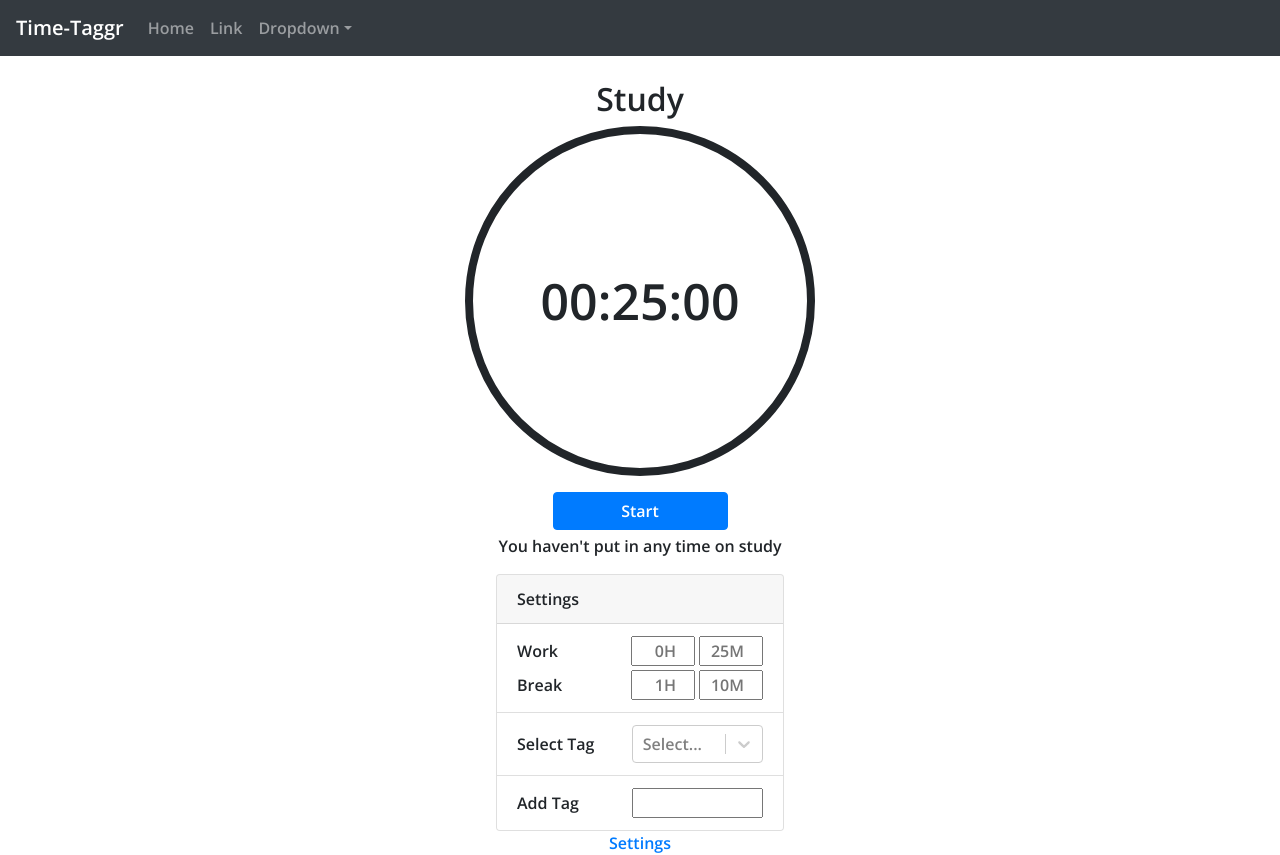
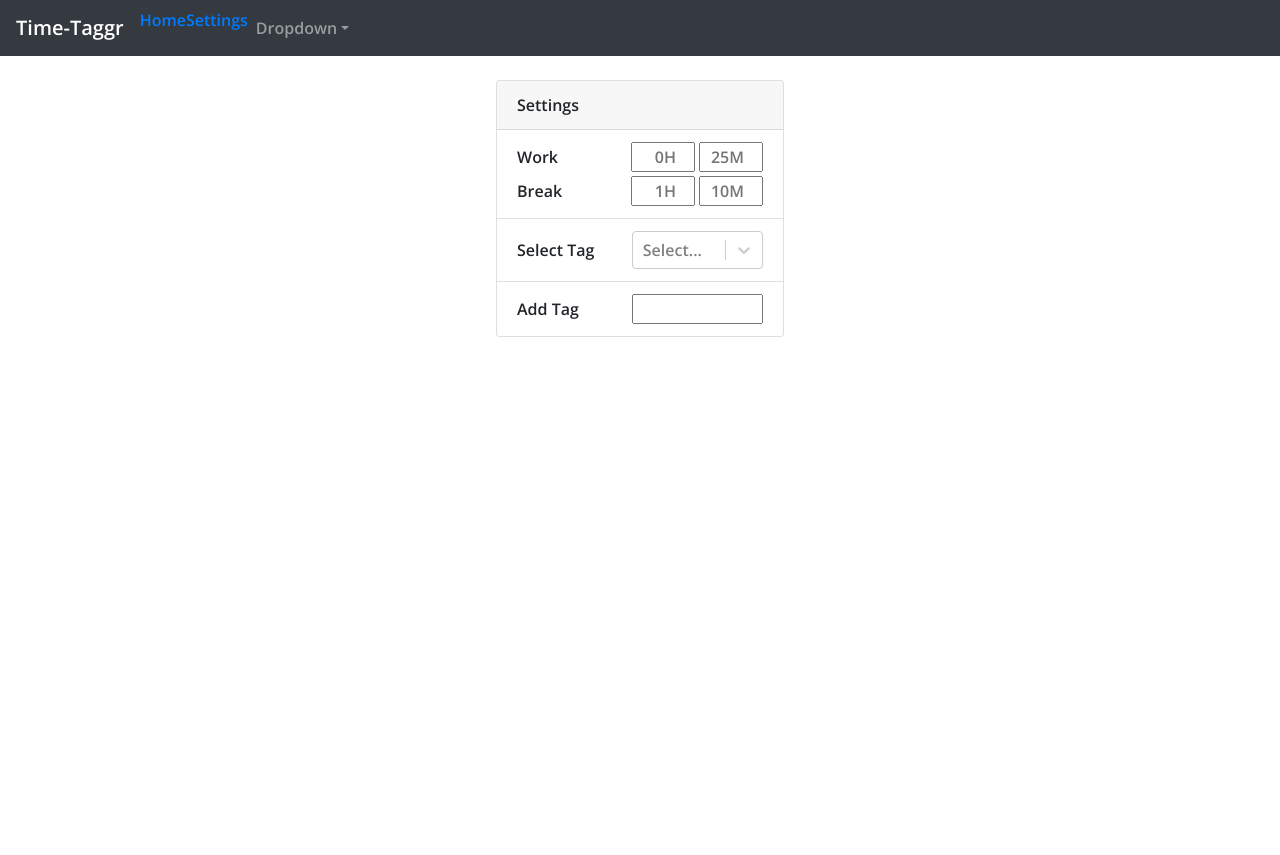
Before and after one commit to ericmiranda7/time-taggr, a React (Create React App) app in the folder time-taggr/: page /settings in a window 1280 px wide. After the commit the page ends 800 px from the top, so only its background shows below. Built offline with nearby package versions, Linux system fonts and the light colour scheme; no server answers.

Commit message:
add react router

```diff
--- a/package.json
+++ b/package.json
@@ -25,7 +25,8 @@
     "cors": "^2.8.5",
     "dotenv": "^10.0.0",
     "express": "^4.17.1",
-    "mongoose": "^5.12.13"
+    "mongoose": "^5.12.13",
+    "react-router-dom": "^5.2.0"
   },
   "devDependencies": {
     "eslint": "^7.28.0",
--- a/time-taggr/src/App.js
+++ b/time-taggr/src/App.js
@@ -1,26 +1,23 @@
+import { Route, Switch } from 'react-router'
 import NavigationBar from './components/NavigationBar'
-import Timer from './components/Timer'
+import Home from './components/Home'
 import Settings from './components/Settings'
-import { useSelector, useDispatch } from 'react-redux'
-import { useEffect } from 'react'
-import { getAllTags } from './reducers/tagsReducer'
 
 const App = () => {
-  const tags = useSelector(state => state.tags)
-  const dispatch = useDispatch()
-
-  useEffect(() => {
-    dispatch(getAllTags())
-  }, [dispatch])
 
   return (
     <div className="page-div d-flex flex-column">
       <NavigationBar />
       <div className="container mt-4 d-flex flex-column align-items-center main">
-        <h2>{tags.find((tag) => tag.isSelected)?.name}</h2>
-        <Timer />
-        <Settings />
-        <a href="#" className="mt-auto">Settings</a>
+        <Switch>
+          <Route path="/settings">
+            <Settings />
+          </Route>
+          <Route path="/">
+            <Home/>
+          </Route>
+        </Switch>
+
       </div>
     </div>
   )
--- /dev/null
+++ b/time-taggr/src/components/Home.js
@@ -0,0 +1,22 @@
+import Timer from './Timer'
+import { useSelector, useDispatch } from 'react-redux'
+import { useEffect } from 'react'
+import { getAllTags } from '../reducers/tagsReducer'
+
+const Home = () => {
+	const tags = useSelector(state => state.tags)
+	const dispatch = useDispatch()
+
+	useEffect(() => {
+		dispatch(getAllTags())
+	}, [dispatch])
+
+	return (
+		<div className="d-flex flex-column align-items-center">
+			<h2>{tags.find((tag) => tag.isSelected)?.name}</h2>
+			<Timer />
+		</div>
+	)
+}
+
+export default Home
--- a/time-taggr/src/components/NavigationBar.js
+++ b/time-taggr/src/components/NavigationBar.js
@@ -1,4 +1,5 @@
 import { Navbar, Nav, NavDropdown } from 'react-bootstrap'
+import { Link } from 'react-router-dom'
 
 const NavigationBar = () => {
   return (
@@ -7,8 +8,12 @@ const NavigationBar = () => {
       <Navbar.Toggle aria-controls="basic-navbar-nav" />
       <Navbar.Collapse id="basic-navbar-nav">
         <Nav className="mr-auto">
-          <Nav.Link href="#home">Home</Nav.Link>
-          <Nav.Link href="#link">Link</Nav.Link>
+          <div>
+            <Link to="/">Home</Link>
+          </div>
+          <div >
+            <Link to="/settings">Settings</Link>
+          </div>
           <NavDropdown title="Dropdown" id="basic-nav-dropdown">
             <NavDropdown.Item href="#action/3.1">Action</NavDropdown.Item>
             <NavDropdown.Item href="#action/3.2">Another action</NavDropdown.Item>
--- a/time-taggr/src/index.js
+++ b/time-taggr/src/index.js
@@ -3,11 +3,14 @@ import ReactDOM from 'react-dom';
 import App from './App';
 import store from './store'
 import { Provider } from 'react-redux'
+import { BrowserRouter as Router } from 'react-router-dom'
 import './App.css'
 
 ReactDOM.render(
-  <Provider store = {store}>
-    <App />
+  <Provider store={store}>
+    <Router>
+      <App />
+    </Router>
   </Provider>,
   document.getElementById('root')
 );
```
